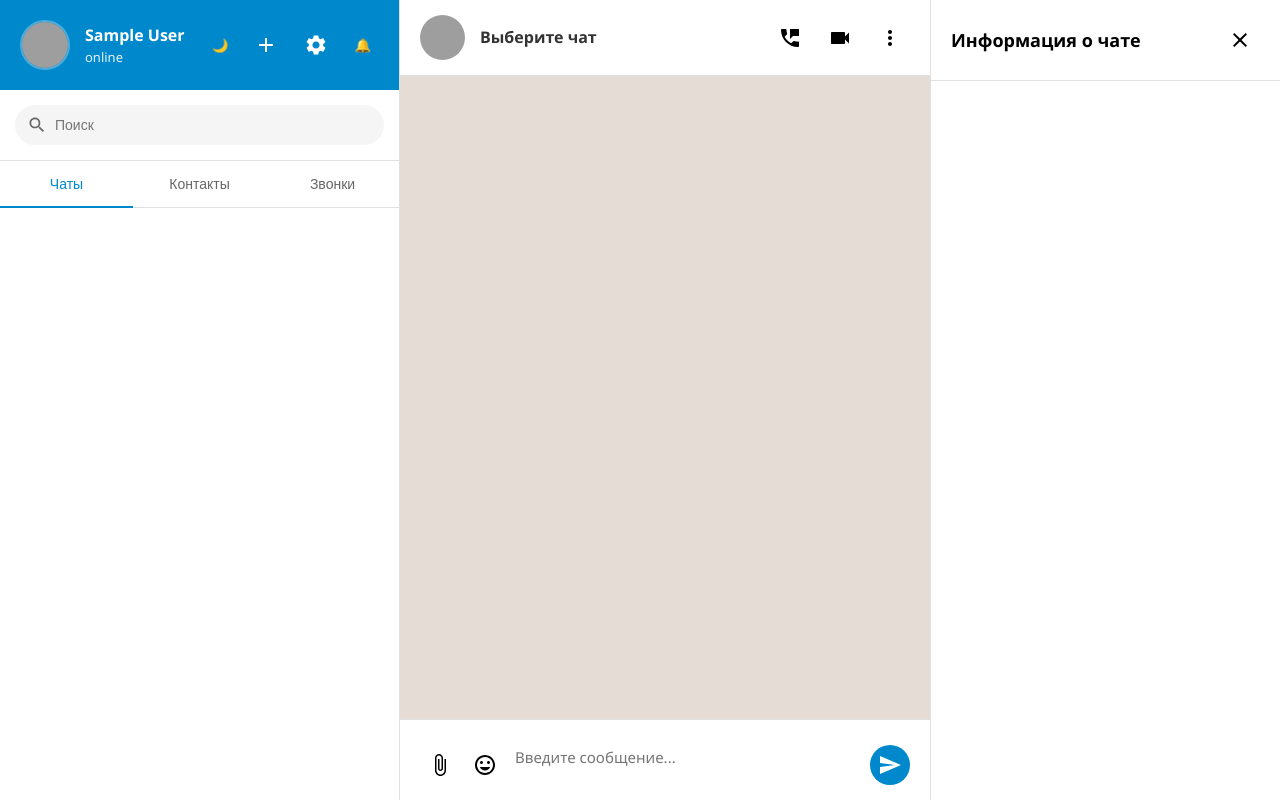
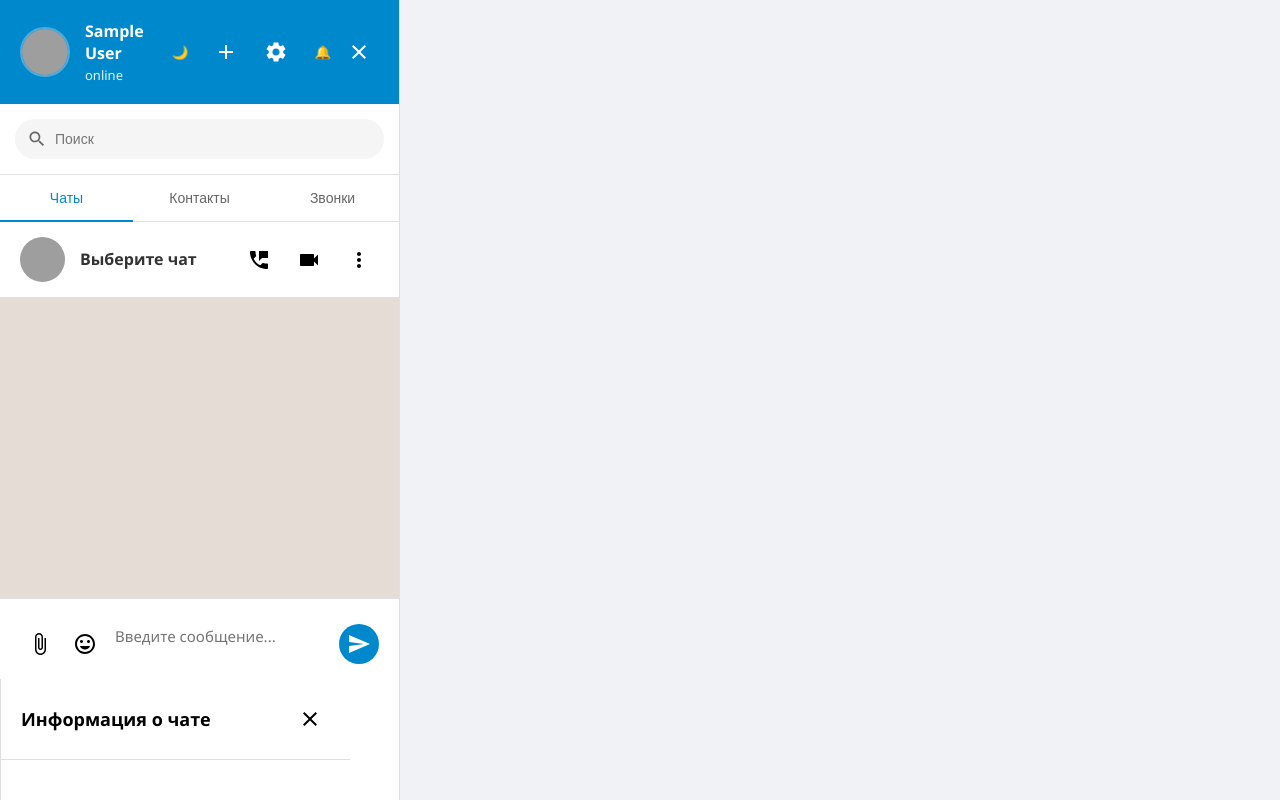
Before and after one commit to catmaikl/CHATCAT, a Flask app: page / in a window 1280 px wide. Run offline with Flask 3, Linux system fonts and the light colour scheme; the visitor is signed in with stand-in values (Sample User, id 1); data comes from the database, SQL or seed files in the repository; data that the repository does not hold is empty; some libraries are stand-ins or nearby versions; grey boxes are pictures that could not be loaded.

Commit message:
Update index.html

```diff
--- a/templates/index.html
+++ b/templates/index.html
@@ -33,6 +33,8 @@
             <!-- Боковая панель -->
             <div class="sidebar">
                 <!-- Заголовок -->
+                <div class="sidebar">
+                <!-- Заголовок -->
                 <div class="sidebar-header">
                     <div class="user-info">
                         <div class="user-avatar" id="userAvatar">
@@ -55,6 +57,12 @@
                             </svg>
                         </button>
                     </div>
+        <!-- Кнопка закрытия для мобильных -->
+                    <button class="icon-btn sidebar-close-btn" id="sidebarCloseBtn" title="Закрыть">
+                        <svg width="24" height="24" viewBox="0 0 24 24" fill="currentColor">
+                            <path d="M19 6.41L17.59 5 12 10.59 6.41 5 5 6.41 10.59 12 5 17.59 6.41 19 12 13.41 17.59 19 19 17.59 13.41 12z"/>
+                        </svg>
+                    </button>
                 </div>
 
                 <!-- Поиск -->
```
